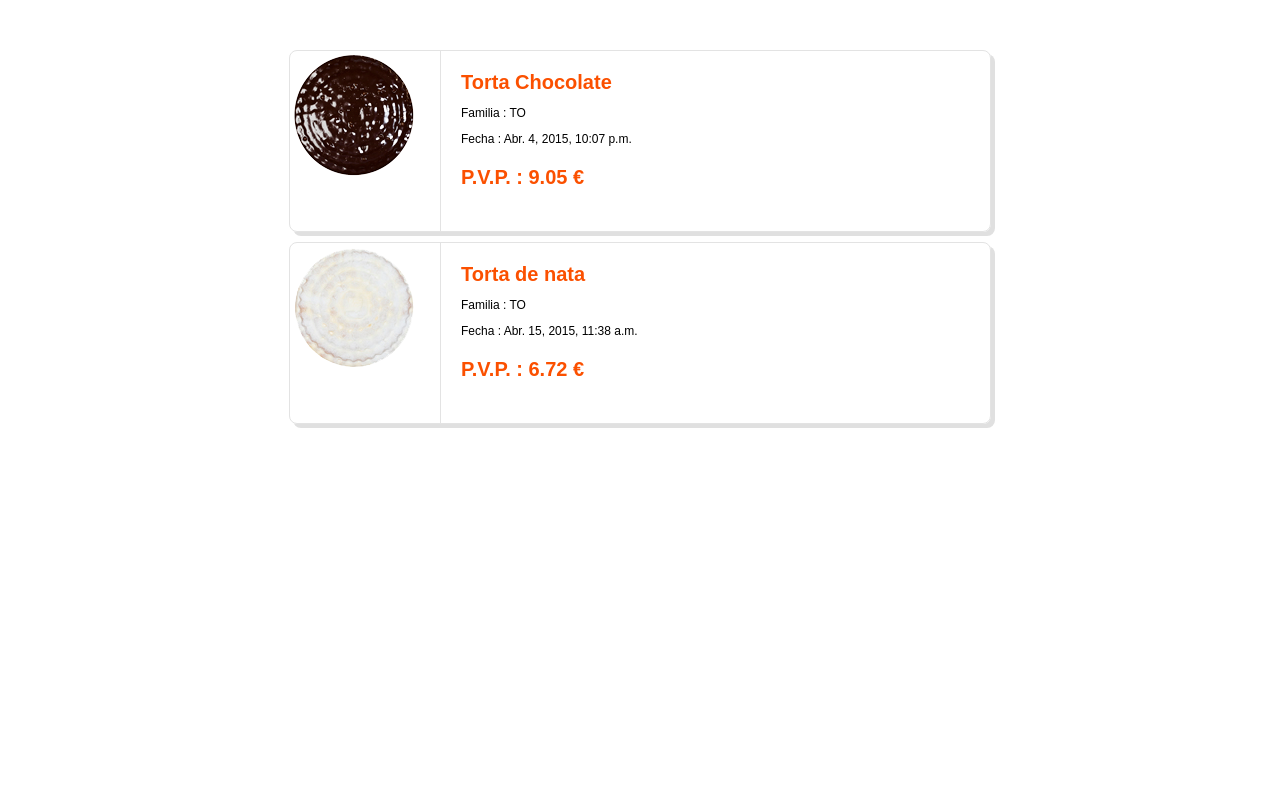
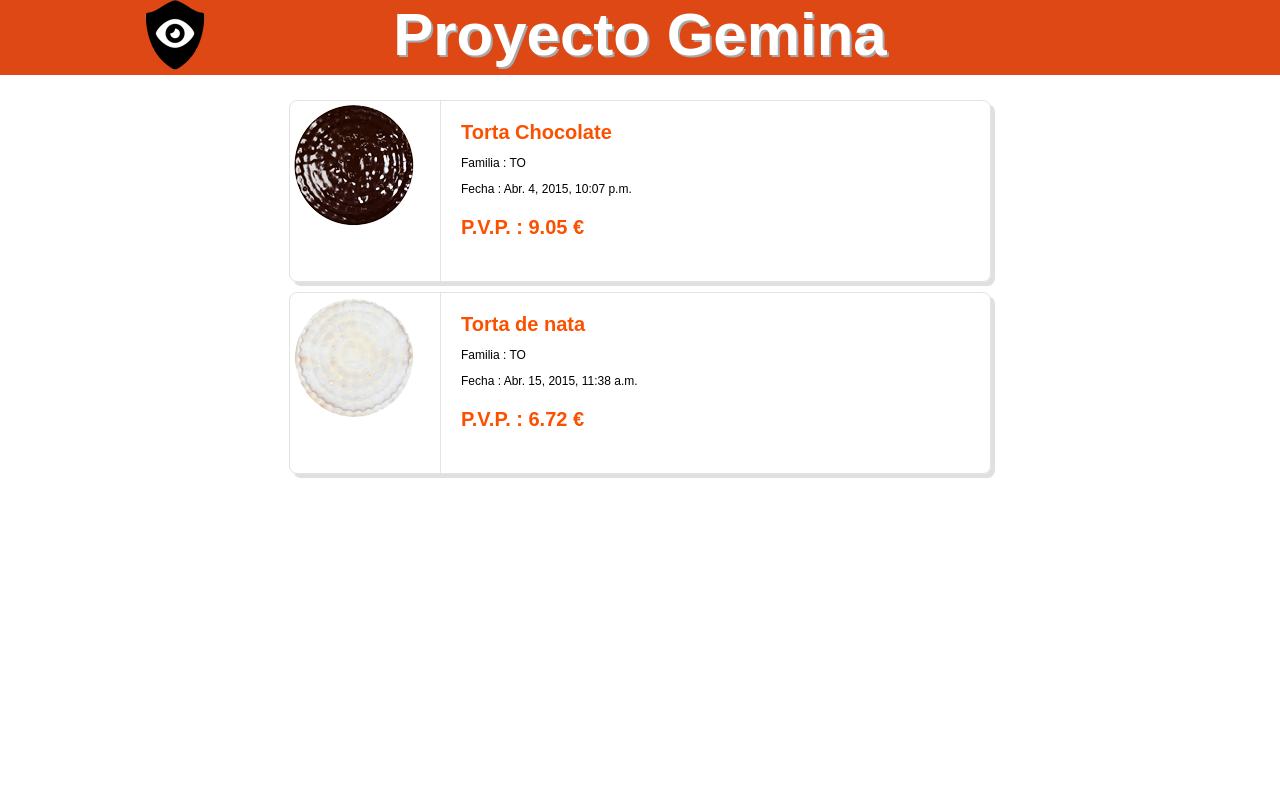
Before and after one commit to Siga21/gemina, a Django app: page /principal/ in a window 1280 px wide. Run offline with Django 3.2, Linux system fonts and the light colour scheme; data comes from the database, SQL or seed files in the repository.

Commit message:
extendiendo plantillas de forma equivocada

```diff
--- /dev/null
+++ b/atorta/principal/static/principal/base.css
@@ -0,0 +1,49 @@
+body
+{
+	margin-top: 0px;
+	margin-left: 0px;
+	margin-right: 0px;
+	margin-bottom: 0px;
+	background-color : #fff;
+	font-family: Arial, Helvetica, sans-serif;
+}
+#cabecera
+{
+	width : 100%;
+	height: 75px;
+	background-color: #DD4814;
+	margin-bottom: 25px;
+}
+#banner
+{
+	width: 1000px;
+	height: 75px;
+	margin-left: auto;
+	margin-right: auto;
+}
+#banner_imagen
+{
+	position:relative;
+	float: left;
+	height: 75px;
+	width: 75px;
+}
+#banner_titulo
+{
+	position:relative;
+	float: left;
+	height: 55px;
+	width: 850px;
+	text-align: center;
+	color: #fff;
+	font-weight: bold;
+	font-size: 60px;
+	text-shadow: 2px 2px #a9a9a9;
+}
+#contenedor
+{
+	width: 1000px;
+	margin-left: auto;
+	margin-right: auto;
+	margin-bottom: 25px;
+}
--- a/atorta/principal/static/principal/style.css
+++ b/atorta/principal/static/principal/style.css
@@ -1,18 +1,3 @@
-body
-{
-	background-color : #fff;
-	font-family: Arial, Helvetica, sans-serif;
-}
-
-#contenedor
-{
-	width: 900px;
-	margin-top: 50px;
-	margin-left: auto;
-	margin-right: auto;
-	margin-bottom: 25px;
-}
-
 #box_articulo
 {
 	width: 700px;
--- /dev/null
+++ b/atorta/principal/templates/base.html
@@ -0,0 +1,23 @@
+{%   load   staticfiles   %}
+<!html>
+<html>
+<head>
+<link   rel="stylesheet"   type="text/css"   href="{%   static  'principal/base.css'   %}"   />
+{%block elcss %}{% endblock %}
+</head>
+<body>
+	<div id="cabecera">
+		<div id="banner">
+			<div id="banner_imagen">
+				<img src="{%static 'principal/imagenes/logo.png' %}">
+			</div>
+			<div id="banner_titulo">
+				<spam>Proyecto Gemina</spam>
+			</div>
+		</div>
+	</div>
+	<div id="cuerpo">
+	{% block content %} {% endblock %}
+	</div>
+</body>
+</html>
--- a/atorta/principal/templates/principal/index.html
+++ b/atorta/principal/templates/principal/index.html
@@ -1,8 +1,12 @@
+{% extends "base.html" %}
 {%   load   staticfiles   %}
 
+{% block elcss %}
 <link   rel="stylesheet"   type="text/css"   href="{%   static  'principal/style.css'   %}"   />
+{% endblock %}
 
-<div id="contenedor">
+{% block content %}
+
 {% if los_articulos %}
 	{% for Articulo in los_articulos %}
 		<div id="box_articulo">
@@ -21,4 +25,4 @@
 	<p>no hay Articulos</p>
 {% endif %}
 
-</div>
+{% endblock %}
```
Also changed, not shown: atorta/principal/static/principal/imagenes/logo.png (added).
